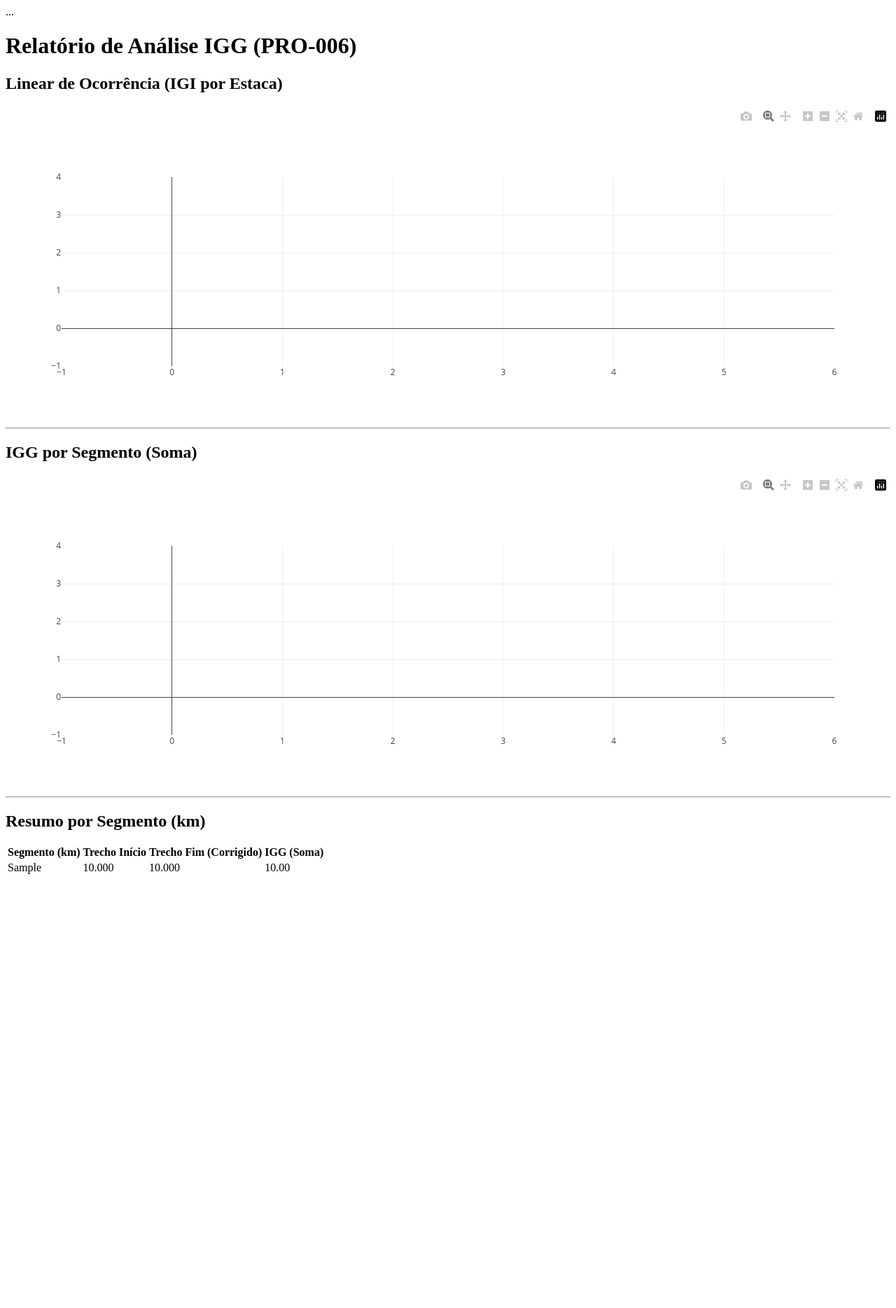
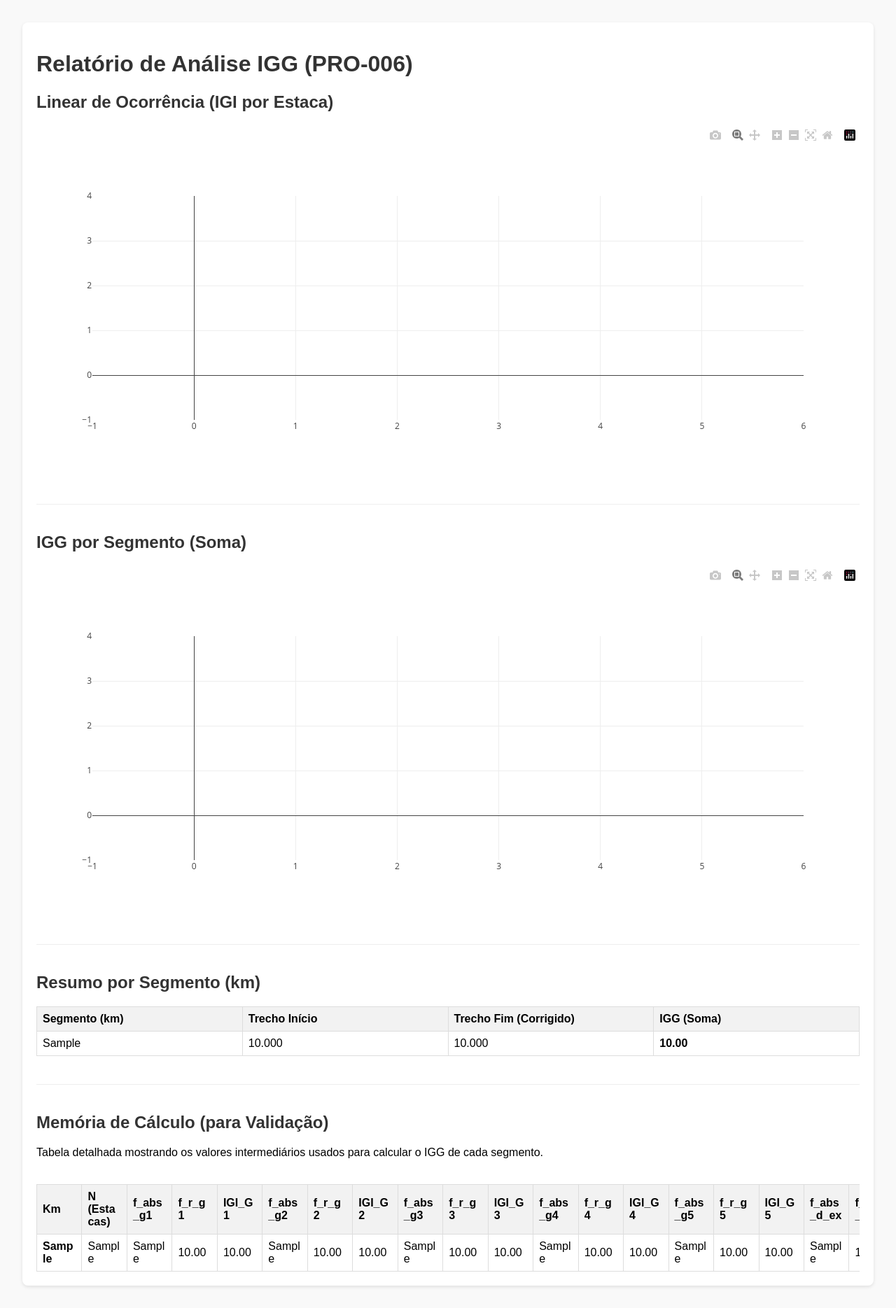
Before and after one commit to lucianoengdev/DNIT_PRO006, a Flask app: template templates/relatorio.html in a window 1280 px wide. Shown: the whole page at 70% size. Before the commit the page ends 1249 px from the top, so only its background shows below. Run offline with Flask 3, Linux system fonts and the light colour scheme; the template is opened without the code that fills it: most values are stand-ins (such as "Sample title", 1, 10 or a date in 2020); some libraries are stand-ins or nearby versions.

Commit message:
Add memory calculator at the html exit file

```diff
--- a/app.py
+++ b/app.py
@@ -220,16 +220,13 @@ def relatorio():
         graphJSON1 = json.dumps(fig1, cls=plotly.utils.PlotlyJSONEncoder)
 
         # --- 2. CÁLCULO DO IGG POR SEGMENTO ---
-        # CORREÇÃO: As chaves de defeito agora incluem G5
         defeitos_sql = TODOS_DEFEITOS_CHAVES
         select_defeitos = ", ".join([f"SUM({chave.lower()}) as f_abs_{chave.lower()}" for chave in defeitos_sql])
 
         query_segmentos = f"""
             SELECT
                 km_segmento,
-                tipo_pista,
-                modo_calculo,
-                SUM(foi_inventariada) as N,
+                SUM(foi_inventariada) as N, -- Esta é a contagem REAL
                 AVG(fch_media_estaca) as media_fch,
                 AVG(fch_var_estaca) as media_var,
                 MIN(km) as km_inicio,
@@ -244,36 +241,40 @@ def relatorio():
         segmentos_db = cursor.fetchall()
         conn.close()
 
-        segmentos_finais = []
+        # Listas para guardar os resultados
+        segmentos_resumo = [] # Para a tabela-resumo
         igg_para_grafico_2 = []
+        memoria_de_calculo = [] # <-- A MEMÓRIA QUE VOCÊ PEDIU
 
         for row in segmentos_db:
+            # --- CORREÇÃO DO BUG DO 'N' ---
+            # N agora é a contagem real de estacas inventariadas no segmento
             N = row['N']
             if N == 0: continue
 
-            # --- Cálculo de N (DENOMINADOR) ---
-            # Esta é a lógica crucial que suspeitávamos
-            n_calculo = N # Padrão
-            if row['modo_calculo'] == 'intercalado':
-                if row['tipo_pista'] == 'terceira_faixa':
-                    n_calculo = 25
-                else:
-                    n_calculo = 50
-            elif row['modo_calculo'] == 'somado':
-                n_calculo = 50
+            # Dicionário para guardar os detalhes deste segmento
+            detalhes = {'km_segmento': row['km_segmento'], 'N': N}
 
             igg_defeitos_total = 0.0
 
+            # Loop pelos DEFEITOS (G1-G5, D_EX, D_D, D_R)
             for chave in TODOS_DEFEITOS_CHAVES:
                 chave_sql = f"f_abs_{chave.lower()}"
+                fp_chave = chave.upper()
+
                 f_abs = row[chave_sql]
-                f_r = (f_abs * 100) / n_calculo # Usa o N corrigido
-
-                fp_chave = chave.upper()
+                f_r = (f_abs * 100) / N
                 fp = FATORES_PONDERACAO[fp_chave]
                 igi = f_r * fp
+
                 igg_defeitos_total += igi
 
+                # Salva na memória de cálculo
+                detalhes[f'f_abs_{chave.lower()}'] = f_abs
+                detalhes[f'f_r_{chave.lower()}'] = f_r
+                detalhes[f'igi_{chave.lower()}'] = igi
+
+            # --- Lógica das Flechas ---
             media_fch = row['media_fch']
             media_var = row['media_var']
 
@@ -287,18 +288,28 @@ def relatorio():
             if media_var > 50:
                 igi_flecha_final = 50.0
 
+            # Salva na memória de cálculo
+            detalhes['media_fch'] = media_fch
+            detalhes['media_var'] = media_var
+            detalhes['igi_trilha'] = igi_trilha
+            detalhes['igi_flecha_final'] = igi_flecha_final
+
+            # --- O IGG FINAL (SOMA) ---
             igg_final_segmento = igg_defeitos_total + igi_flecha_final
+            detalhes['igg_final'] = igg_final_segmento
 
-            segmentos_finais.append({
+            # Guarda os resultados
+            segmentos_resumo.append({
                 'km_segmento': row['km_segmento'],
                 'km_inicio': row['km_inicio'],
                 'km_fim_corrigido': row['km_fim_corrigido'],
                 'igg_soma': igg_final_segmento
             })
             igg_para_grafico_2.append(igg_final_segmento)
+            memoria_de_calculo.append(detalhes) # Adiciona tudo à memória
 
         # --- 3. GRÁFICO 2 (IGG por Segmento) ---
-        x_segmento = [f"km {int(row['km_segmento'])}" for row in segmentos_finais]
+        x_segmento = [f"km {int(row['km_segmento'])}" for row in segmentos_resumo]
         y_igg_soma = igg_para_grafico_2
         fig2 = go.Figure()
         fig2.add_trace(go.Scatter(x=x_segmento, y=y_igg_soma, mode='lines+markers', name='IGG por Segmento'))
@@ -313,18 +324,21 @@ def relatorio():
                            xaxis_title="Segmento de 1km", yaxis_title="IGG (ΣIGI)", hovermode="x unified")
         graphJSON2 = json.dumps(fig2, cls=plotly.utils.PlotlyJSONEncoder)
 
+        # Envia tudo para o template (incluindo a MEMÓRIA)
         return render_template('relatorio.html',
                                graphJSON=graphJSON1,
                                graphJSON2=graphJSON2,
-                               segmentos=segmentos_finais)
+                               segmentos=segmentos_resumo,
+                               memoria=memoria_de_calculo) # <-- A NOVA VARIÁVEL
 
     except Exception as e:
         if conn: conn.close()
         print(f"Erro ao gerar relatório PRO-006: {e}")
         traceback.print_exc()
-        return "Erro ao gerar relatório. Verifique os dados no banco."
+        return "Erro ao gerar relatório. Verifique os dados no banco."# --- 5. ROTA DE INICIALIZAÇÃO ---
 
-# --- 5. ROTA DE INICIALIZAÇÃO ---
+
+
 @app.route('/')
 def index():
     return render_template('index.html')
--- a/templates/relatorio.html
+++ b/templates/relatorio.html
@@ -1,14 +1,36 @@
 <!DOCTYPE html>
-<html lang="pt-br"><head><meta charset="UTF-8">...</head>
+<html lang="pt-br">
+<head>
+    <meta charset="UTF-8">
+    <meta name="viewport" content="width=device-width, initial-scale=1.0">
+    <title>Relatório IGG (PRO-006)</title>
+    <script src="https://cdn.plot.ly/plotly-latest.min.js"></script>
+    <style>
+        body { font-family: sans-serif; margin: 2em; background-color: #f9f9f9; }
+        h1, h2 { color: #333; }
+        .grafico { width: 100%; height: 500px; }
+        table { width: 100%; border-collapse: collapse; margin-top: 20px; table-layout: fixed; }
+        th, td { border: 1px solid #ddd; padding: 8px; text-align: left; word-wrap: break-word; }
+        th { background-color: #f2f2f2; }
+        tr:nth-child(even) { background-color: #fafafa; }
+        .container { max-width: 1400px; margin: auto; background: #fff; padding: 20px; border-radius: 8px; box-shadow: 0 2px 5px rgba(0,0,0,0.1); }
+        hr { margin: 40px 0; border: 0; border-top: 1px solid #eee; }
+        .tabela-memoria { width: 2000px; } /* Tabela larga */
+        .scroll-container { width: 100%; overflow-x: auto; } /* Container de scroll */
+    </style>
+</head>
 <body>
     <div class="container">
         <h1>Relatório de Análise IGG (PRO-006)</h1>
+
         <h2>Linear de Ocorrência (IGI por Estaca)</h2>
         <div id="graficoDiv1" class="grafico"></div>
         <hr>
+
         <h2>IGG por Segmento (Soma)</h2>
         <div id="graficoDiv2" class="grafico"></div>
         <hr>
+
         <h2>Resumo por Segmento (km)</h2>
         <table>
             <thead>
@@ -25,16 +47,99 @@
                     <td>{{ segmento.km_segmento }}</td>
                     <td>{{ "%.3f"|format(segmento.km_inicio) }}</td>
                     <td>{{ "%.3f"|format(segmento.km_fim_corrigido) }}</td>
-                    <td>{{ "%.2f"|format(segmento.igg_soma) }}</td>
+                    <td><strong>{{ "%.2f"|format(segmento.igg_soma) }}</strong></td>
                 </tr>
                 {% endfor %}
             </tbody>
         </table>
+
+        <hr>
+
+        <h2>Memória de Cálculo (para Validação)</h2>
+        <p>Tabela detalhada mostrando os valores intermediários usados para calcular o IGG de cada segmento.</p>
+        <div class="scroll-container">
+            <table class="tabela-memoria">
+                <thead>
+                    <tr>
+                        <th>Km</th>
+                        <th>N (Estacas)</th>
+                        <th>f_abs_g1</th>
+                        <th>f_r_g1</th>
+                        <th>IGI_G1</th>
+                        <th>f_abs_g2</th>
+                        <th>f_r_g2</th>
+                        <th>IGI_G2</th>
+                        <th>f_abs_g3</th>
+                        <th>f_r_g3</th>
+                        <th>IGI_G3</th>
+                        <th>f_abs_g4</th>
+                        <th>f_r_g4</th>
+                        <th>IGI_G4</th>
+                        <th>f_abs_g5</th>
+                        <th>f_r_g5</th>
+                        <th>IGI_G5</th>
+                        <th>f_abs_d_ex</th>
+                        <th>f_r_d_ex</th>
+                        <th>IGI_D_EX</th>
+                        <th>f_abs_d_d</th>
+                        <th>f_r_d_d</th>
+                        <th>IGI_D_D</th>
+                        <th>f_abs_d_r</th>
+                        <th>f_r_d_r</th>
+                        <th>IGI_D_R</th>
+                        <th>Média_FCH</th>
+                        <th>Média_Var</th>
+                        <th>IGI_Trilha</th>
+                        <th>IGI_Flecha_Final</th>
+                        <th>IGG FINAL</th>
+                    </tr>
+                </thead>
+                <tbody>
+                    {% for seg in memoria %}
+                    <tr>
+                        <td><strong>{{ seg.km_segmento }}</strong></td>
+                        <td>{{ seg.N }}</td>
+                        <td>{{ seg.f_abs_g1 }}</td>
+                        <td>{{ "%.2f"|format(seg.f_r_g1) }}</td>
+                        <td>{{ "%.2f"|format(seg.igi_g1) }}</td>
+                        <td>{{ seg.f_abs_g2 }}</td>
+                        <td>{{ "%.2f"|format(seg.f_r_g2) }}</td>
+                        <td>{{ "%.2f"|format(seg.igi_g2) }}</td>
+                        <td>{{ seg.f_abs_g3 }}</td>
+                        <td>{{ "%.2f"|format(seg.f_r_g3) }}</td>
+                        <td>{{ "%.2f"|format(seg.igi_g3) }}</td>
+                        <td>{{ seg.f_abs_g4 }}</td>
+                        <td>{{ "%.2f"|format(seg.f_r_g4) }}</td>
+                        <td>{{ "%.2f"|format(seg.igi_g4) }}</td>
+                        <td>{{ seg.f_abs_g5 }}</td>
+                        <td>{{ "%.2f"|format(seg.f_r_g5) }}</td>
+                        <td>{{ "%.2f"|format(seg.igi_g5) }}</td>
+                        <td>{{ seg.f_abs_d_ex }}</td>
+                        <td>{{ "%.2f"|format(seg.f_r_d_ex) }}</td>
+                        <td>{{ "%.2f"|format(seg.igi_d_ex) }}</td>
+                        <td>{{ seg.f_abs_d_d }}</td>
+                        <td>{{ "%.2f"|format(seg.f_r_d_d) }}</td>
+                        <td>{{ "%.2f"|format(seg.igi_d_d) }}</td>
+                        <td>{{ seg.f_abs_d_r }}</td>
+                        <td>{{ "%.2f"|format(seg.f_r_d_r) }}</td>
+                        <td>{{ "%.2f"|format(seg.igi_d_r) }}</td>
+                        <td>{{ "%.2f"|format(seg.media_fch) }}</td>
+                        <td>{{ "%.2f"|format(seg.media_var) }}</td>
+                        <td>{{ "%.2f"|format(seg.igi_trilha) }}</td>
+                        <td>{{ "%.2f"|format(seg.igi_flecha_final) }}</td>
+                        <td><strong>{{ "%.2f"|format(seg.igg_final) }}</strong></td>
+                    </tr>
+                    {% endfor %}
+                </tbody>
+            </table>
+        </div>
+
     </div>
-    <script src="https://cdn.plot.ly/plotly-latest.min.js"></script>
+
     <script>
         var graphJSON1 = {{ graphJSON | safe }};
         Plotly.newPlot('graficoDiv1', graphJSON1.data, graphJSON1.layout);
+
         var graphJSON2 = {{ graphJSON2 | safe }};
         Plotly.newPlot('graficoDiv2', graphJSON2.data, graphJSON2.layout);
     </script>
```
